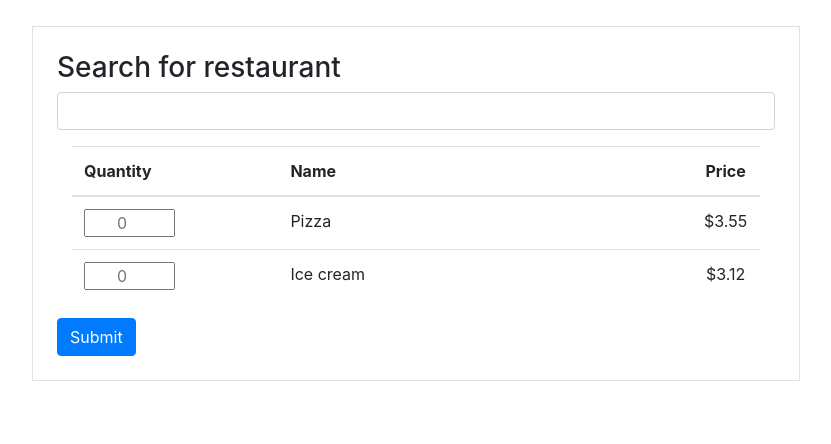
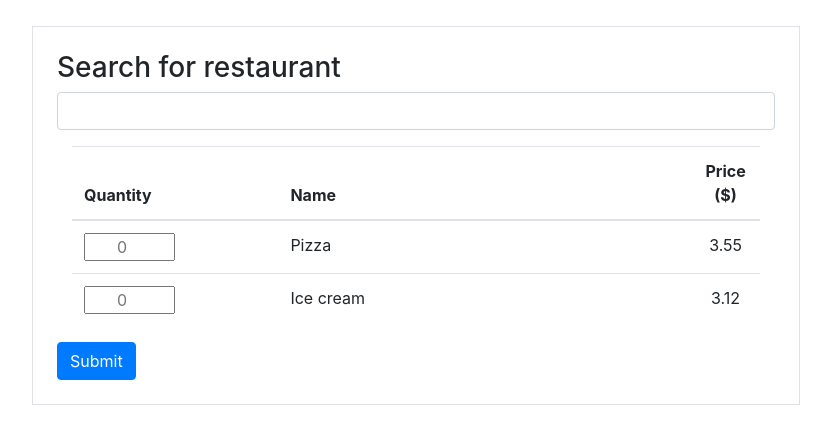
Before and after one commit to Jinhong19/cs326-final-iota, a website: page pages/place-order.html in a window 1280 px wide. Shown: the whole page, without its empty margins (224-1055 px from the left). Drawn offline with nearby package versions, Linux system fonts and the light colour scheme.

Commit message:
slightly modified order placing HTML

```diff
--- a/pages/place-order.html
+++ b/pages/place-order.html
@@ -36,7 +36,7 @@
               <tr>
                 <th scope="col" style="width: 30%;">Quantity</th>
                 <th scope="col" style="width: 60%;">Name</th>
-                <th scope="col" style="width: 10%;">Price</th>
+                <th scope="col" style="width: 10%;">Price ($)</th>
               </tr>
             </thead>
             <tbody>
@@ -49,7 +49,7 @@
                   />
                 </td>
                 <td>Pizza</td>
-                <td>$3.55</td>
+                <td>3.55</td>
               </tr>
               <tr>
                 <td>
@@ -60,7 +60,7 @@
                   />
                 </td>
                 <td>Ice cream</td>
-                <td>$3.12</td>
+                <td>3.12</td>
               </tr>
             </tbody>
           </table>
```
